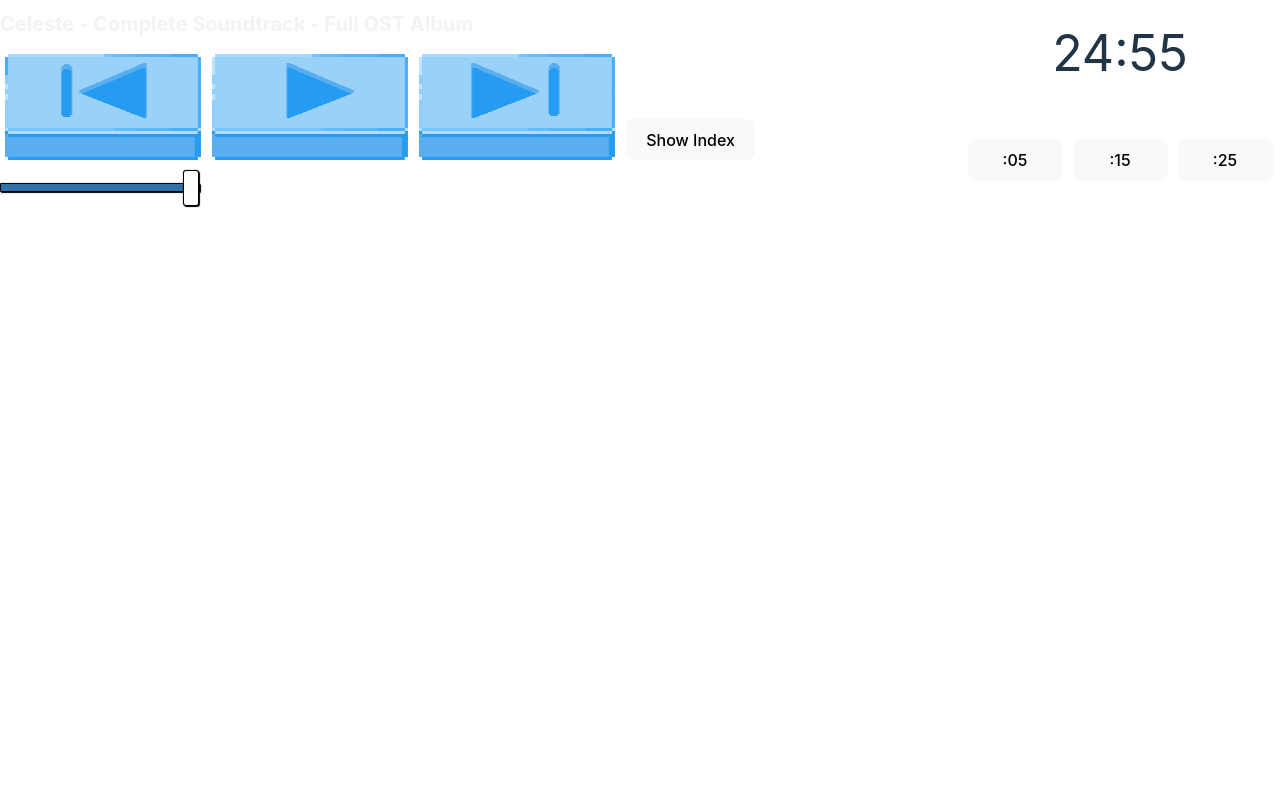
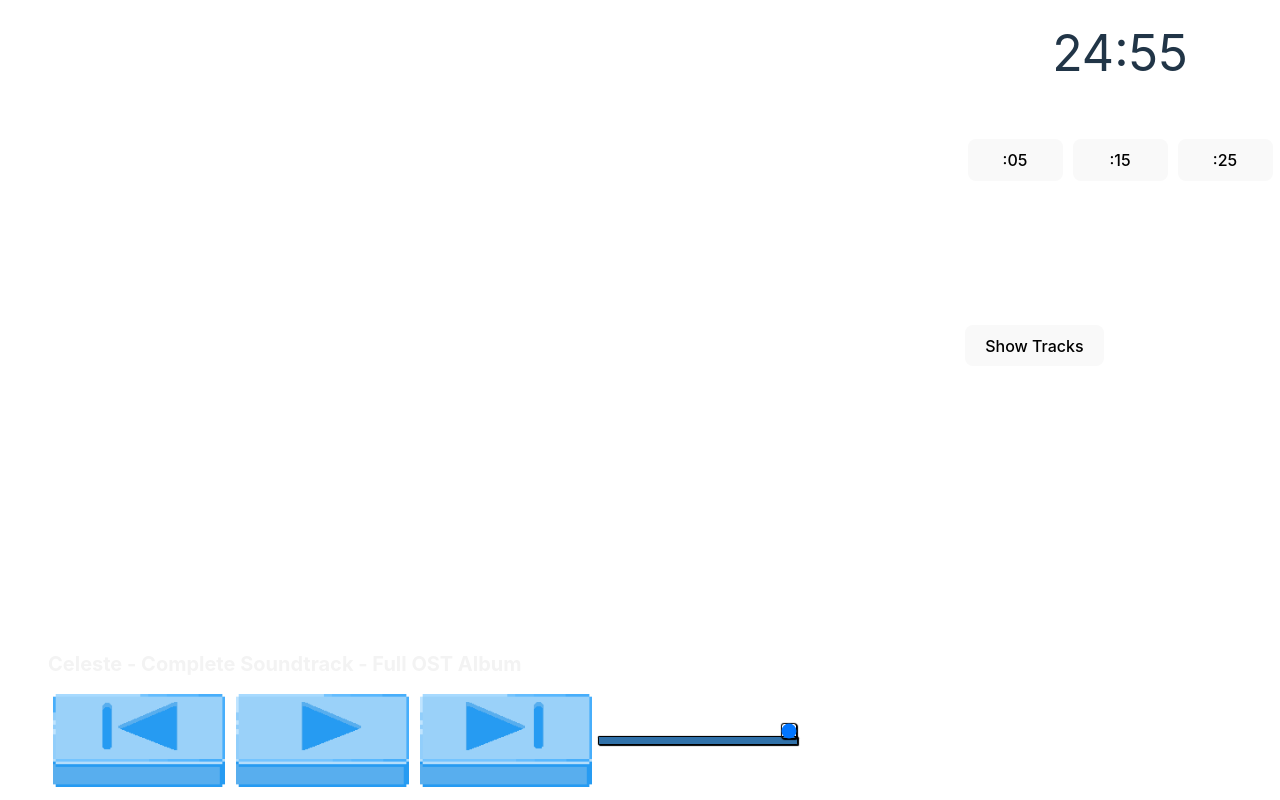
Before and after one commit to galenddavis/space-time-r, a React (Vite) app: page / in a window 1280 px wide. Built offline with nearby package versions, Linux system fonts and the light colour scheme.

Commit message:
updated video index and player to pass props back and forth instead of all living in vid commander

```diff
--- a/src/components/videos/vid-index.css
+++ b/src/components/videos/vid-index.css
@@ -3,9 +3,18 @@
     display: none;
 }
 
-/* .video-index-wrapper {
-    grid-area: tracklist;
-} */
+.video-index-wrapper {
+    grid-area: video-index;
+    height: 100%;
+    overflow-y: scroll;
+    /* align-items: start; */
+    /* align-self: start; */
+}
+
+.video-index-container {
+    overflow: scroll;
+    /* max-height: 100%; */
+}
 
 .video-index-item {
     border: 1px solid #50595e;
--- a/src/components/videos/vid-index.tsx
+++ b/src/components/videos/vid-index.tsx
@@ -1,50 +1,51 @@
 // import { useState, useEffect } from "react";
 import VideoIndexItem from "./vid-index-item";
-import { Video, videoList } from "../utils/vid-utils";
-import { useEffect } from "react";
+import { videoList } from "../utils/vid-utils";
+import { SetStateAction, useEffect, useState } from "react";
 
 interface IndexProps {
-    selectTrack: (video: Video) => void,
-    indexShown: boolean
+    setCurrentIdx: React.Dispatch<SetStateAction<number>>
+
 }
 
-const VideoIndex = ({ selectTrack, indexShown }: IndexProps) => {
-    // const [indexVisible, setIndexVisible] = useState<boolean>(false)
+// const VideoIndex = ({ selectTrack, indexShown }: IndexProps) => {
+const VideoIndex = ({ setCurrentIdx }: IndexProps) => {
+    const [indexVisible, setIndexVisible] = useState<boolean>(false)
 
     useEffect(() => {
         // setIndexVisible(indexShown)
 
         const vidIdx = document.getElementsByClassName('video-index-container')[0]
-        if (indexShown) {
+        if (indexVisible) {
             vidIdx.classList.remove("hidden")
-        } else if (!indexShown) {
+        } else if (!indexVisible) {
             vidIdx.classList.add("hidden")
         }
-        console.log("indexShown", indexShown)
+        console.log("indexVisible", indexVisible)
         // setIndexVisible(!indexVisible)
-    }, [indexShown]);
+    }, [indexVisible]);
 
 
-    // const showIndex =() => {
-    //     const vidIdx = document.getElementsByClassName('video-index-container')[0]
-    //     if (indexVisible) {
-    //         vidIdx.classList.add("hidden")
-    //     } else if (!indexVisible) {
-    //         vidIdx.classList.remove("hidden")
-    //     }
-    //     setIndexVisible(!indexVisible)
-    // }
+    const showIndex =() => {
+        const vidIdx = document.getElementsByClassName('video-index-container')[0]
+        if (indexVisible) {
+            vidIdx.classList.add("hidden")
+        } else if (!indexVisible) {
+            vidIdx.classList.remove("hidden")
+        }
+        setIndexVisible(!indexVisible)
+    }
 
     return (
         <div className="video-index-wrapper">
-            {/* <button className="index-toggle" onClick={() => showIndex()}>
+            <button className="index-toggle" onClick={() => showIndex()}>
                 Show Tracks
-            </button> */}
+            </button>
             <ul className="video-index-container hidden">
-                {videoList.map(video => (
+                {videoList.map((video, idx) => (
                     <li className="video-index-item"
                         key={video.id}
-                        onClick={() => selectTrack(video)}
+                        onClick={() => setCurrentIdx(idx)}
                     >
                         <VideoIndexItem
                             video={video}
--- a/src/components/videos/vid-player.css
+++ b/src/components/videos/vid-player.css
@@ -1,6 +1,18 @@
 
-.vid-command-wrapper {
-  grid-area: video-player;
+
+.vid-control-wrapper {
+  grid-area: video-controls;
+  display: grid;
+  grid-column: 1/2;
+  grid-row: 3;
+  grid-template-columns: subgrid;
+  grid-template-rows: 1fr;
+  padding: 0 3rem;
+  display: flex;
+  align-items: start;
+  justify-content: start;
+  height: 100%;
+  max-height: 100px;
 }
 
 .video-player-wrapper  {
@@ -22,7 +34,7 @@
 .controls-container {
   height: auto;
   display: flex;
-  align-items: end;
+  align-items: center;
   justify-content: end;
 
   /* margin-bottom: 500px; */
@@ -69,7 +81,6 @@ button:focus-visible {
 /* Test Slider Styling */
 
 input[type=range] {
-  -webkit-appearance: none;
   margin: 18px 0;
   width: 100%;
   max-width: 200px;
--- a/src/components/videos/vid-player.tsx
+++ b/src/components/videos/vid-player.tsx
@@ -1,4 +1,4 @@
-import React, { SetStateAction, useState } from 'react';
+import { useState } from 'react';
 import { Video } from "../utils/vid-utils";
 import ReactPlayer from 'react-player/lazy';
 
@@ -10,11 +10,19 @@ interface VideoProps {
     prevTrack: () => void,
     pauseTrack: () => void,
     playing: boolean,
-    indexShown: boolean,
-    setIndexShown: React.Dispatch<SetStateAction<boolean>>
+    // indexShown: boolean,
+    // setIndexShown: React.Dispatch<SetStateAction<boolean>>
 }
 
-const VideoPlayer = ({ currVideo, nextTrack, prevTrack, pauseTrack, playing, indexShown, setIndexShown }: VideoProps) => {
+const VideoPlayer = ({
+    currVideo,
+    nextTrack,
+    prevTrack,
+    pauseTrack,
+    playing,
+    // indexShown,
+    // setIndexShown
+}: VideoProps) => {
 
     const [volume, setVolume] = useState<number>(1)
 
@@ -26,8 +34,6 @@ const VideoPlayer = ({ currVideo, nextTrack, prevTrack, pauseTrack, playing, ind
                 <button className="prevBtn customBtn"onClick={() => prevTrack()}></button>
                 <button className="playBtn customBtn" onClick={() => pauseTrack()}></button>
                 <button className="nextBtn customBtn"onClick={() => nextTrack()}></button>
-                <button className="showIndex" onClick={() => setIndexShown(!indexShown)}>Show Index</button>
-            </div>
                 <input
                     onChange={event => setVolume(Number(event.target.value))}
                     type="range"
@@ -36,6 +42,8 @@ const VideoPlayer = ({ currVideo, nextTrack, prevTrack, pauseTrack, playing, ind
                     min='0'
                     max="1"
                     step="0.1"/>
+                {/* <button className="showIndex" onClick={() => setIndexShown(!indexShown)}>Show Index</button> */}
+            </div>
             <ReactPlayer
                 className="video-player"
                 url={`https://www.youtube.com/watch?v=${currVideo.id}`}
```
